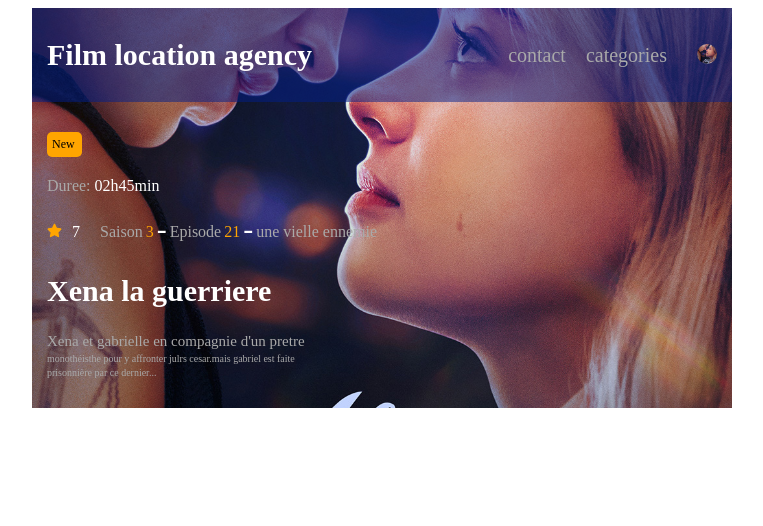
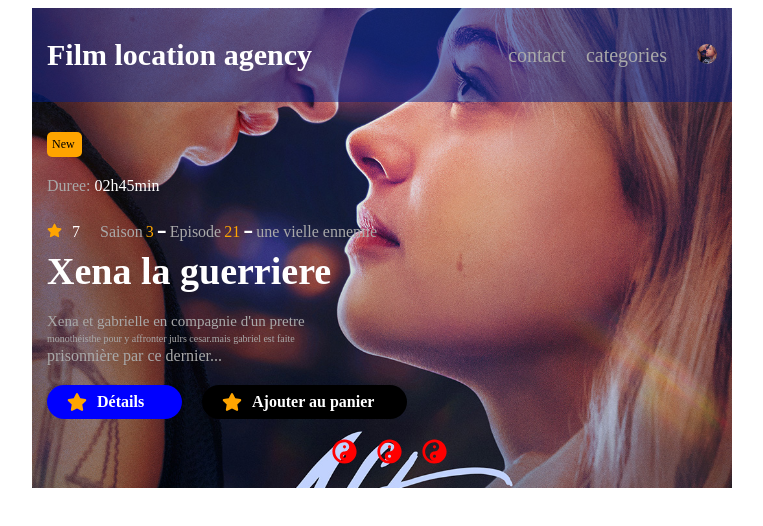
Before and after one commit to moremoney32/projet2EtudiantUbix, a plain HTML site: page index.html in a window 1280 px wide. Shown: the whole page, without its empty margins (258-1021 px from the left). Drawn offline with Linux system fonts and the light colour scheme.

Commit message:
fin du header

```diff
--- a/css/header.css
+++ b/css/header.css
@@ -3,7 +3,7 @@
   background-repeat: no-repeat;
   background-image: url(../images/romance1.jpg);
   background-position: center;
-  height: 400px;
+  height: 480px;
   width: 100%;
 }
 .sous-header img {
@@ -96,12 +96,15 @@ h1 {
   font-size: 30px;
   transform: translate3d(0, -3px, 0);
 }
-/* .xena {
-  width: 300px !important;
-} */
-.xena h2 {
+.xena {
+  display: flex;
+  flex-direction: column;
+  gap: 20px;
+}
+.h2 {
   color: #fff;
-  font-size: 30px;
+  font-size: 38px;
+  font-weight: 600;
 }
 .span {
   display: flex;
@@ -116,5 +119,55 @@ h1 {
   font-size: 10px;
 }
 .span :nth-child(3) {
-  font-size: 10px;
+  font-size: 10 px;
 }
+.SommeDetailsPanier {
+  display: flex;
+  gap: 20px;
+}
+.details {
+  display: flex;
+  color: white;
+  gap: 10px;
+  align-items: center;
+  background: blue;
+  padding-top: 7px;
+  padding-bottom: 7px;
+  padding-left: 20px;
+  padding-right: 15px;
+  border-radius: 20px;
+  width: 100px;
+}
+.details img {
+  width: 20px;
+  height: 20px;
+}
+.details :nth-child(2) {
+  font-weight: 600;
+}
+.ajoutPanier {
+  display: flex;
+  color: white;
+  gap: 10px;
+  align-items: center;
+  background: black;
+  padding-top: 7px;
+  padding-bottom: 7px;
+  padding-left: 20px;
+  padding-right: 15px;
+  border-radius: 20px;
+  width: 170px;
+}
+.ajoutPanier img {
+  width: 20px;
+  height: 20px;
+}
+.ajoutPanier :nth-child(2) {
+  font-weight: 600;
+}
+.line {
+  text-align: center;
+  display: flex;
+  gap: 20px;
+  margin: auto;
+}
--- a/index.html
+++ b/index.html
@@ -44,13 +44,29 @@
             </div>
           </div>
           <div class="xena">
-            <h2>Xena la guerriere</h2>
+            <span class="h2">Xena la guerriere</span>
             <div class="span">
               <span> Xena et gabrielle en compagnie d'un pretre</span
               ><span>
                 monothéisthe pour y affronter julrs cesar.mais gabriel est
                 faite</span
-              ><span> prisonnière par ce dernier...</span>
+              >
+              <span> prisonnière par ce dernier...</span>
+            </div>
+            <div class="SommeDetailsPanier">
+              <div class="details">
+                <img src="images/star.svg" alt="" />
+                <span>Détails</span>
+              </div>
+              <div class="ajoutPanier">
+                <img src="images/star.svg" alt="" />
+                <span>Ajouter au panier</span>
+              </div>
+            </div>
+            <div class="line">
+              <img src="images/ying.svg" alt="" />
+              <img src="images/ying.svg" alt="" />
+              <img src="images/ying.svg" alt="" />
             </div>
           </div>
         </div>
```
Also changed, not shown: images/ying.svg (added).
